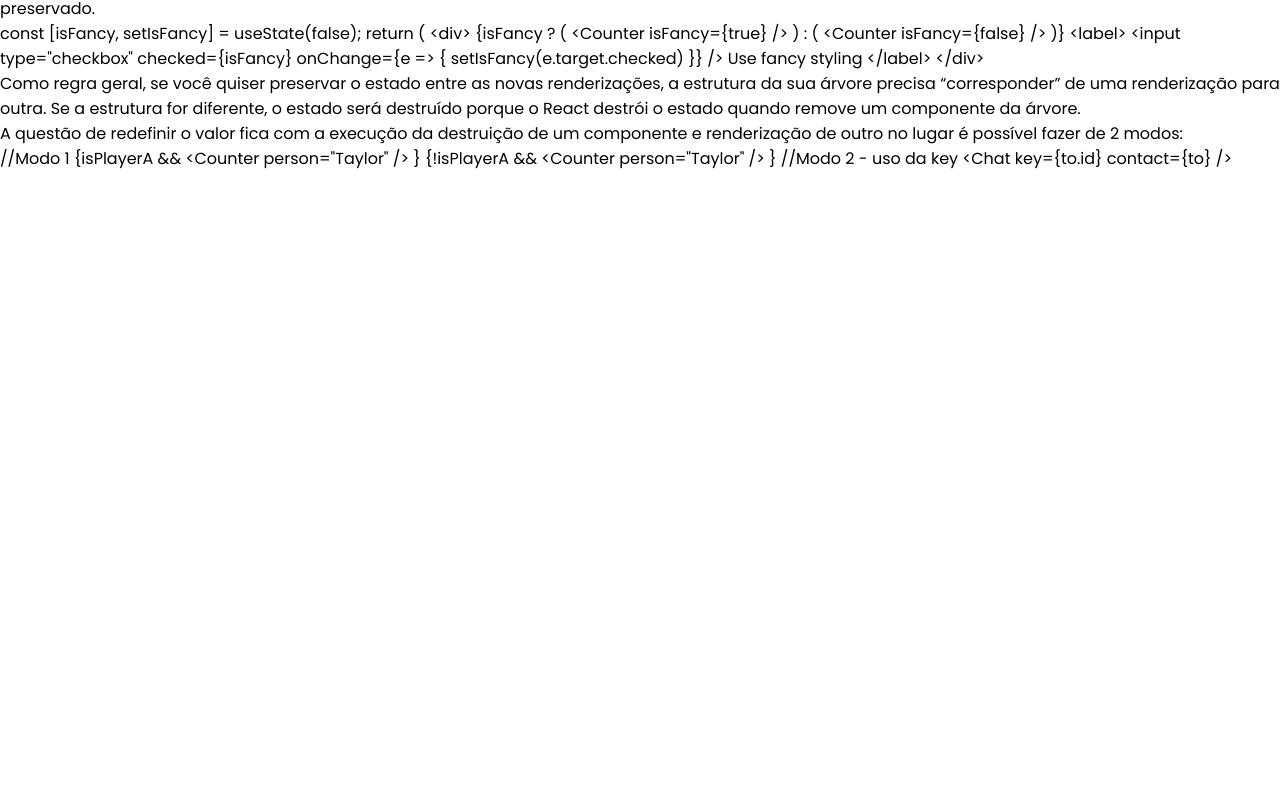
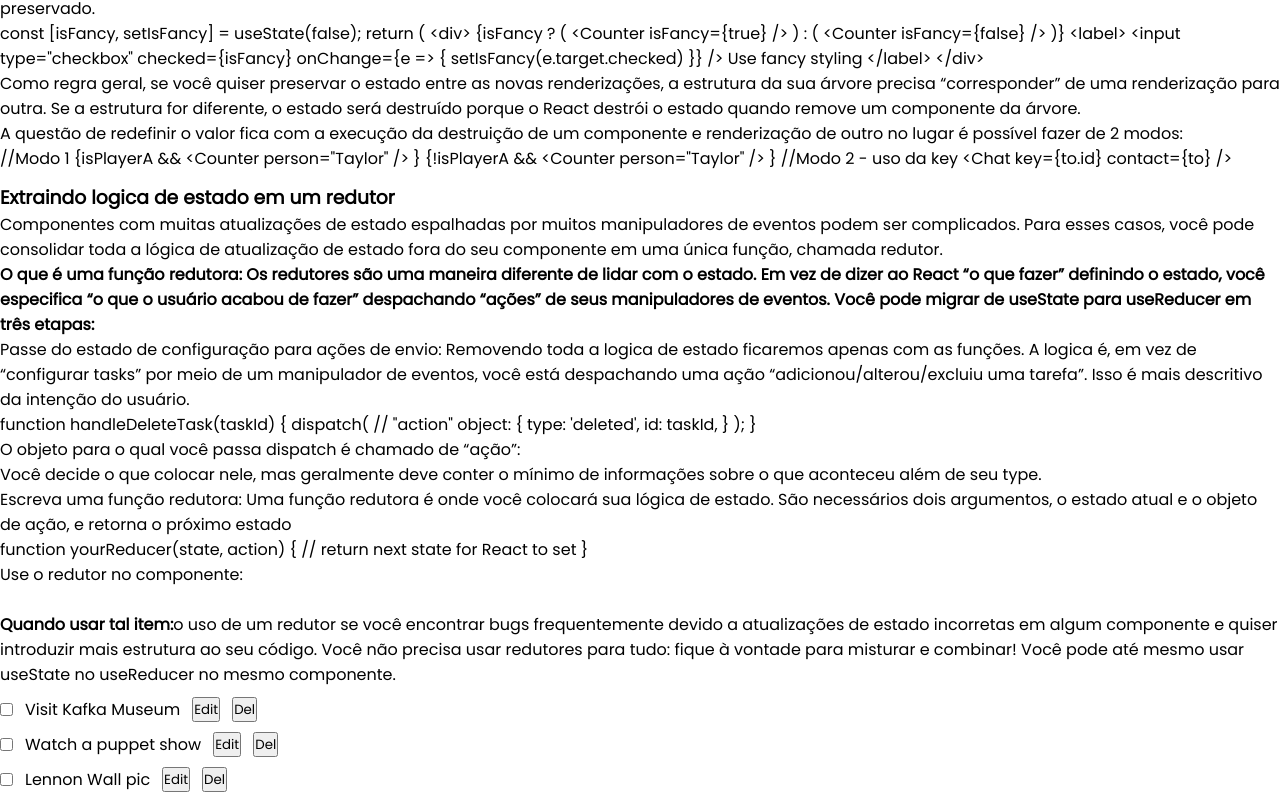
Before and after one commit to wdwf/React_Study, a React (Vite) app: page /capitulo-5 in a window 1280 px wide. Shown: the part 2274-3078 px from the top of the page. Before the commit the page ends 2457 px from the top, so only its background shows below. Built offline with nearby package versions, Linux system fonts and the light colour scheme.

Commit message:
:construction: chore: edição do temasobre reducer hook

```diff
--- /dev/null
+++ b/src/pages/Cap5/TaskComponent.tsx
@@ -0,0 +1,56 @@
+import React, { useState } from "react";
+
+type taskProps = {
+  id: number;
+  text: string;
+  done: boolean;
+};
+
+export default function TaskComponent({
+  theTask,
+  onRemove,
+  onChange,
+}: {
+  theTask: {
+    id: number;
+    text: string;
+    done: boolean;
+  };
+  onRemove: (removeTodo: number) => void;
+  onChange: (nextTodo: taskProps) => void;
+}) {
+  const [isEditing, setIsEditing] = useState(false);
+  return (
+    <li
+      style={{
+        display: "flex",
+        flexDirection: "row",
+        gap: "12px",
+        margin: "10px 0px",
+      }}
+    >
+      <input
+        type='checkbox'
+        id={`${theTask.id}`}
+        onChange={(e) => onChange({ ...theTask, done: e.target.checked })}
+      />
+      {isEditing ? (
+        <>
+          <input
+            type='text'
+            name='name'
+            value={theTask.text}
+            onChange={(e) => onChange({ ...theTask, text: e.target.value })}
+          />
+          <button onClick={() => setIsEditing(false)}>Save</button>
+        </>
+      ) : (
+        <>
+          <label htmlFor={`${theTask.id}`}>{theTask.text}</label>
+          <button onClick={() => setIsEditing(true)}>Edit</button>
+        </>
+      )}
+      <button onClick={() => onRemove(theTask.id)}>Del</button>
+    </li>
+  );
+}
--- /dev/null
+++ b/src/pages/Cap5/TaskList.tsx
@@ -0,0 +1,47 @@
+const initialTasks = [
+  { id: 0, text: "Visit Kafka Museum", done: true },
+  { id: 1, text: "Watch a puppet show", done: false },
+  { id: 2, text: "Lennon Wall pic", done: false },
+];
+
+type taskProps = {
+  id: number;
+  text: string;
+  done: boolean;
+};
+
+import React, { useState } from "react";
+import TaskComponent from "./TaskComponent";
+
+export default function TaskList() {
+  const [tasks, setTasks] = useState(initialTasks);
+
+  function handleAdd() {
+    //Todo
+  }
+  function handleEdit(task: taskProps) {
+    setTasks(
+      tasks.map((t) => {
+        if (t.id === task.id) {
+          return task;
+        }
+        return t;
+      })
+    );
+  }
+  function handleRemove(removeTodoId: number) {
+    setTasks(tasks.filter((item) => item.id !== removeTodoId));
+  }
+
+  return (
+    <div>
+      {tasks.map((item) => (
+        <TaskComponent
+          onChange={handleEdit}
+          onRemove={handleRemove}
+          theTask={item}
+        />
+      ))}
+    </div>
+  );
+}
--- a/src/pages/Cap5/index.tsx
+++ b/src/pages/Cap5/index.tsx
@@ -1,5 +1,6 @@
 import React, { useState } from "react";
 import Accordion from "./Accordion";
+import TaskList from "./TaskList";
 
 export default function Cap5() {
   const [emphasis, setEmphasis] = useState(false);
@@ -383,6 +384,79 @@ export default function Cap5() {
           `}
         </code>
       </div>
+
+      <div style={{ margin: "12px 0" }}>
+        <h3>Extraindo logica de estado em um redutor</h3>
+        <p>
+          Componentes com muitas atualizações de estado espalhadas por muitos
+          manipuladores de eventos podem ser complicados. Para esses casos, você
+          pode consolidar toda a lógica de atualização de estado fora do seu
+          componente em uma única função, chamada redutor.
+        </p>
+        <p>
+          <b>
+            O que é uma função redutora: Os redutores são uma maneira diferente
+            de lidar com o estado. Em vez de dizer ao React “o que fazer”
+            definindo o estado, você especifica “o que o usuário acabou de
+            fazer” despachando “ações” de seus manipuladores de eventos. Você
+            pode migrar de useState para useReducer em três etapas:
+          </b>{" "}
+        </p>
+
+        <ul>
+          <li>
+            Passe do estado de configuração para ações de envio: Removendo toda
+            a logica de estado ficaremos apenas com as funções. A logica é, em
+            vez de “configurar tasks” por meio de um manipulador de eventos,
+            você está despachando uma ação “adicionou/alterou/excluiu uma
+            tarefa”. Isso é mais descritivo da intenção do usuário.
+            <br />
+            <code>
+              {`
+              function handleDeleteTask(taskId) {
+                dispatch(
+                  // "action" object:
+                  {
+                    type: 'deleted',
+                    id: taskId,
+                  }
+                );
+              }`}
+            </code>
+            <p>O objeto para o qual você passa dispatch é chamado de “ação”:</p>
+            <p>
+              Você decide o que colocar nele, mas geralmente deve conter o
+              mínimo de informações sobre o que aconteceu além de seu type.
+            </p>
+          </li>
+          <li>
+            Escreva uma função redutora: Uma função redutora é onde você
+            colocará sua lógica de estado. São necessários dois argumentos, o
+            estado atual e o objeto de ação, e retorna o próximo estado
+            <br />
+            <code>
+              {`
+              function yourReducer(state, action) {
+                // return next state for React to set
+              }
+              `}
+            </code>
+          </li>
+          <li>Use o redutor no componente: </li>
+        </ul>
+
+        <br />
+        <p>
+          <b>Quando usar tal item:</b>o uso de um redutor se você encontrar bugs
+          frequentemente devido a atualizações de estado incorretas em algum
+          componente e quiser introduzir mais estrutura ao seu código. Você não
+          precisa usar redutores para tudo: fique à vontade para misturar e
+          combinar! Você pode até mesmo usar useState no useReducer no mesmo
+          componente.
+        </p>
+
+        <TaskList />
+      </div>
     </div>
   );
 }
```
Also changed, not shown: src/pages/Cap5/tasksReducer.tsx (added, +57 -0 lines).
